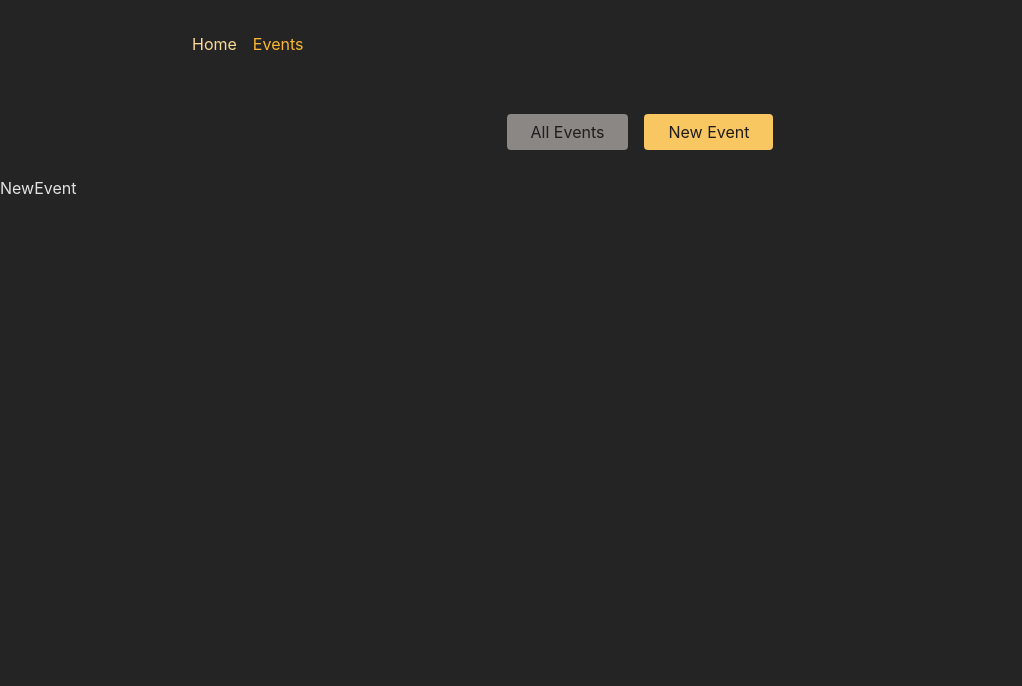
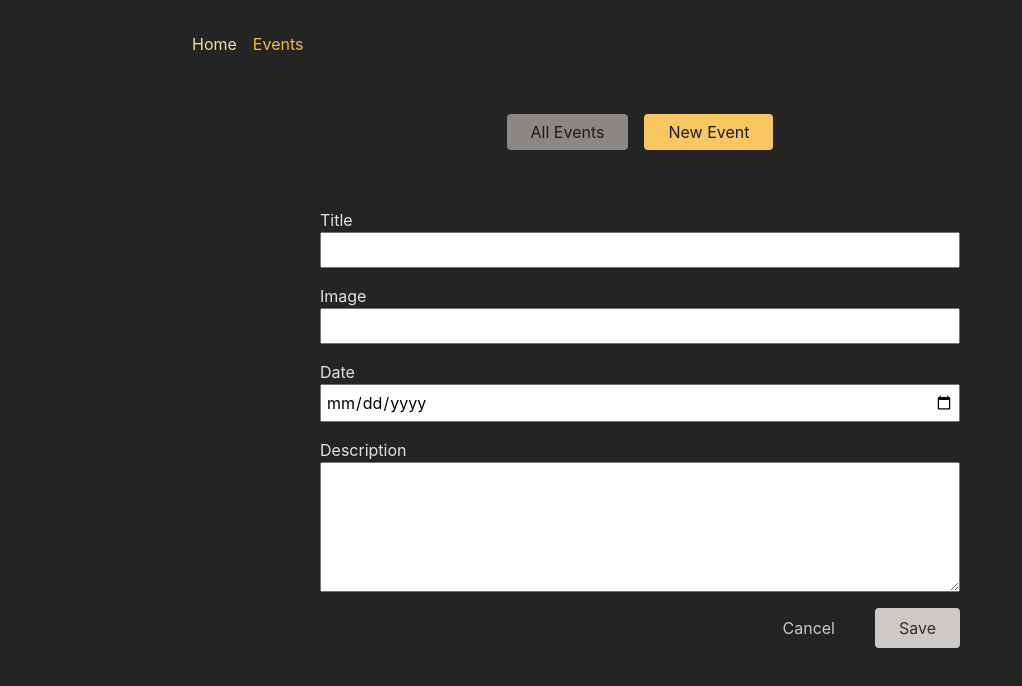
Before and after one commit to Viktoriia-Piskova/events-react, a React (Create React App) app in the folder frontend/: page /events/new in a window 1280 px wide. Shown: the top 686 px of the page, without its empty margins (0-1022 px from the left). Built offline with nearby package versions, Linux system fonts and the light colour scheme.

Commit message:
Add new event Form action

```diff
--- a/frontend/src/components/EventForm.js
+++ b/frontend/src/components/EventForm.js
@@ -1,4 +1,4 @@
-import { useNavigate } from "react-router-dom";
+import { useNavigate, Form } from "react-router-dom";
 
 import classes from "./EventForm.module.css";
 
@@ -9,7 +9,7 @@ function EventForm({ method, event }) {
   }
 
   return (
-    <form className={classes.form}>
+    <Form method="post" className={classes.form}>
       <p>
         <label htmlFor="title">Title</label>
         <input
@@ -17,7 +17,7 @@ function EventForm({ method, event }) {
           type="text"
           name="title"
           required
-          defaultValue={event.title}
+          defaultValue={event ? event.title : ''}
         />
       </p>
       <p>
@@ -27,7 +27,7 @@ function EventForm({ method, event }) {
           type="url"
           name="image"
           required
-          defaultValue={event.image}
+          defaultValue={event ? event.image : ''}
         />
       </p>
       <p>
@@ -37,7 +37,7 @@ function EventForm({ method, event }) {
           type="date"
           name="date"
           required
-          defaultValue={event.date}
+          defaultValue={event ? event.date : ''}
         />
       </p>
       <p>
@@ -47,7 +47,7 @@ function EventForm({ method, event }) {
           name="description"
           rows="5"
           required
-          defaultValue={event.description}
+          defaultValue={event ? event.description : ''}
         />
       </p>
       <div className={classes.actions}>
@@ -56,7 +56,7 @@ function EventForm({ method, event }) {
         </button>
         <button>Save</button>
       </div>
-    </form>
+    </Form>
   );
 }
 
--- a/frontend/src/pages/EventDetail.js
+++ b/frontend/src/pages/EventDetail.js
@@ -3,7 +3,7 @@ import { useRouteLoaderData } from "react-router-dom";
 import EventItem from "../components/EventItem";
 
 const EventDetail = () => {
-  const data = useRouteLoaderData('event-details');
+  const data = useRouteLoaderData("event-details");
   const event = data.event;
   return <EventItem event={event} />;
 };
@@ -11,15 +11,14 @@ const EventDetail = () => {
 export default EventDetail;
 
 export async function loader({ request, params }) {
-  const response = await fetch("http://localhost:8080/events/" + params.eventId);
+  const response = await fetch(
+    "http://localhost:8080/events/" + params.eventId,
+  );
 
   if (!response.ok) {
-    throw Response(
-      JSON.stringify(
-        { message: "Could not fetch details for the selected event" },
-        { status: 500 },
-      ),
-    );
+    throw new Response(JSON.stringify({ message: "Could not fetch events" }), {
+      status: 500,
+    });
   } else {
     return response;
   }
--- a/frontend/src/pages/NewEvent.js
+++ b/frontend/src/pages/NewEvent.js
@@ -1,11 +1,35 @@
-import React from 'react';
+import React from "react";
+import EventForm from "../components/EventForm";
+import { redirect } from "react-router-dom";
+
 
 const NewEvent = () => {
-    return (
-        <div>
-            NewEvent
-        </div>
-    );
+  return <EventForm />;
 };
 
 export default NewEvent;
+
+export async function action({ request, params }) {
+  const data = await request.formData();
+  const eventData = {
+    title: data.get("title"),
+    image: data.get("image"),
+    date: data.get("date"),
+    description: data.get("description"),
+  };
+  const response = await fetch("http://localhost:8080/events/", {
+    method: "POST",
+    headers: {
+      "Content-Type": "application/json",
+    },
+    body: JSON.stringify(eventData),
+  });
+
+  if (!response.ok) {
+    throw new Response(JSON.stringify({ message: "Could not fetch events" }), {
+      status: 500,
+    });
+  } else {
+    return redirect('/events');
+  }
+}
```
Also changed, not shown: frontend/src/App.js (+5 -7 lines).
